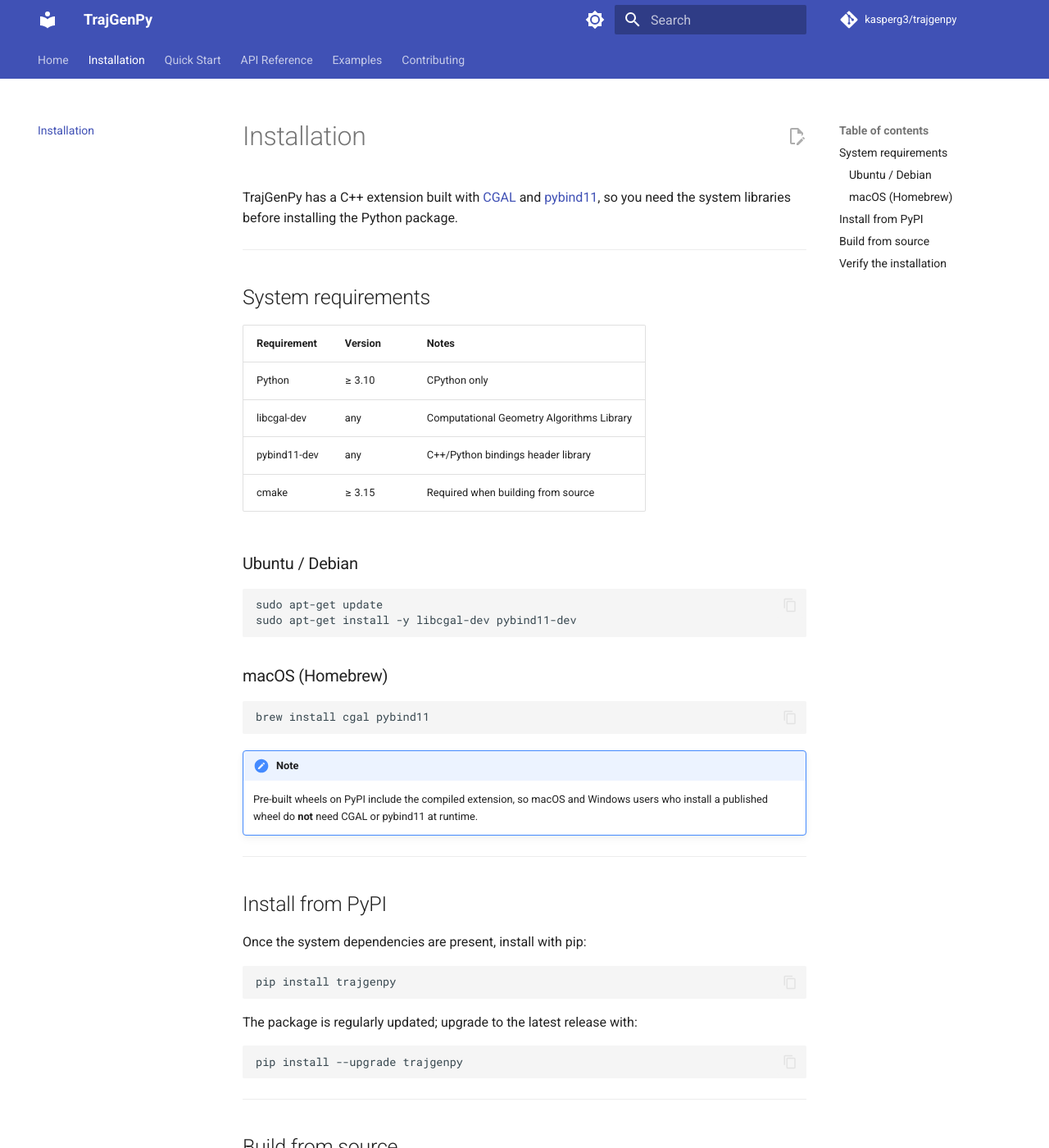
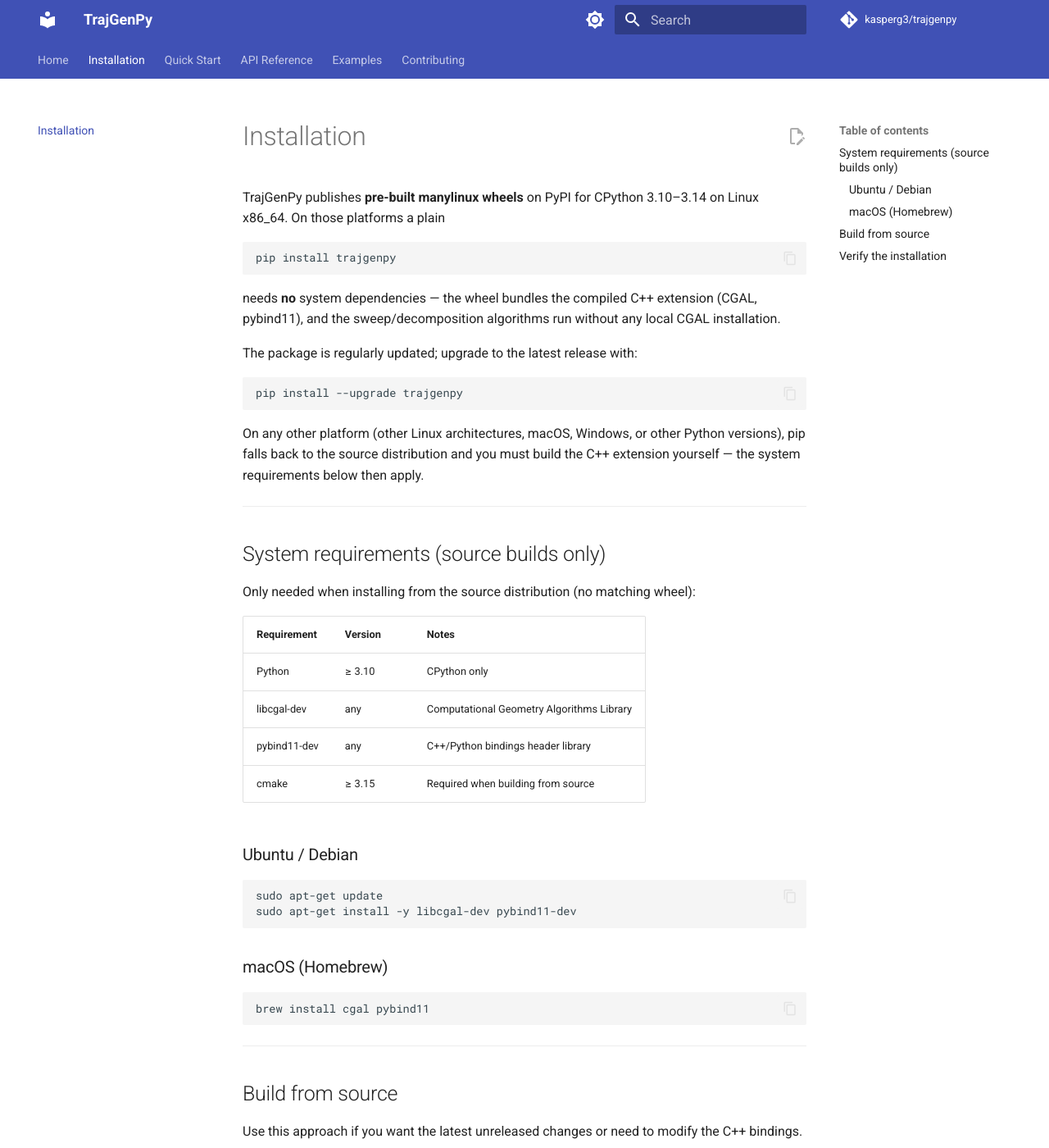
Before and after one commit to kasperg3/trajgenpy, an MkDocs documentation site: the page built from docs/installation.md, in a window 1280 px wide and 1400 px high. Shown: the whole window at 82% size. Built offline with MkDocs 1.6.1 and Material for MkDocs 9.7.7, drawn with Linux system fonts in a browser that asks for light colours; comment, search, counter and statistics services are not loaded.

Commit message:
docs: document prebuilt wheels; system deps only for source builds
0.3.1 publishes cp310-cp314 manylinux wheels, so plain pip install needs no CGAL/pybind11 on Linux x86_64. Keep the apt/brew instructions for the source-distribution fallback and correct the misleading macOS/Windows note.

AI-assisted by GitHub Copilot (DeepSeek V4 Pro).

````diff
--- a/docs/installation.md
+++ b/docs/installation.md
@@ -1,12 +1,31 @@
 # Installation
 
-TrajGenPy has a C++ extension built with [CGAL](https://www.cgal.org/) and
-[pybind11](https://pybind11.readthedocs.io/), so you need the system libraries
-before installing the Python package.
+TrajGenPy publishes **pre-built manylinux wheels** on PyPI for CPython
+3.10–3.14 on Linux x86_64. On those platforms a plain
+
+```bash
+pip install trajgenpy
+```
+
+needs **no** system dependencies — the wheel bundles the compiled C++
+extension (CGAL, pybind11), and the sweep/decomposition algorithms run
+without any local CGAL installation.
+
+The package is regularly updated; upgrade to the latest release with:
+
+```bash
+pip install --upgrade trajgenpy
+```
+
+On any other platform (other Linux architectures, macOS, Windows, or other
+Python versions), pip falls back to the source distribution and you must
+build the C++ extension yourself — the system requirements below then apply.
 
 ---
 
-## System requirements
+## System requirements (source builds only)
+
+Only needed when installing from the source distribution (no matching wheel):
 
 | Requirement | Version | Notes |
 |---|---|---|
@@ -26,27 +45,6 @@
 
 ```bash
 brew install cgal pybind11
-```
-
-!!! note
-    Pre-built wheels on PyPI include the compiled extension, so macOS and
-    Windows users who install a published wheel do **not** need CGAL or pybind11
-    at runtime.
-
----
-
-## Install from PyPI
-
-Once the system dependencies are present, install with pip:
-
-```bash
-pip install trajgenpy
-```
-
-The package is regularly updated; upgrade to the latest release with:
-
-```bash
-pip install --upgrade trajgenpy
 ```
 
 ---
````
Also changed, not shown: README.md (+9 -7 lines).
